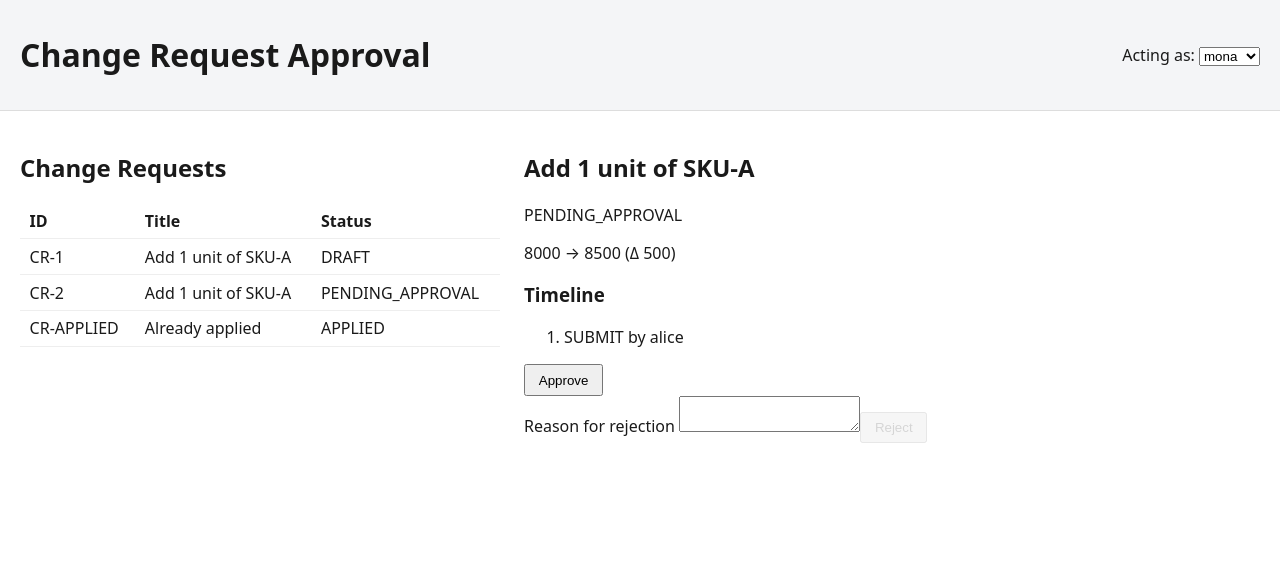
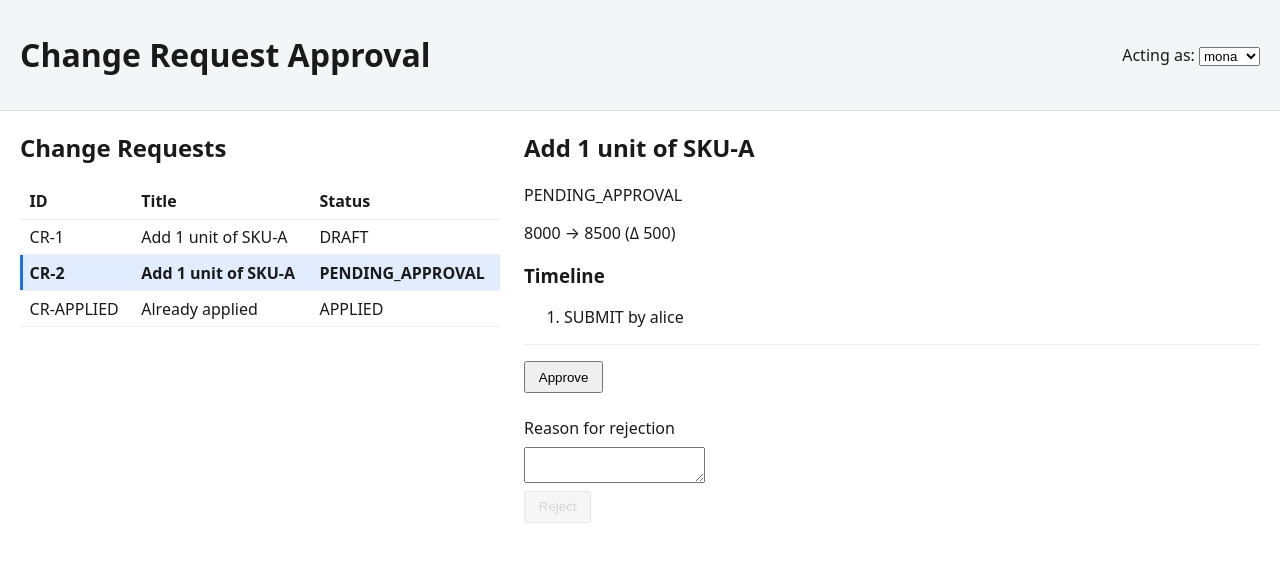
Before and after one commit to ZEEDA/cr-assessment-fullstack-20260721, an Angular app: page / in a window 1280 px wide. Shown: the top 562 px of the page. Built offline with nearby package versions, Linux system fonts and the light colour scheme.

Commit message:
Enhance CR list and detail components styling

```diff
--- a/src/app/app.component.html
+++ b/src/app/app.component.html
@@ -9,6 +9,7 @@
 </header>
 
 <main class="app-layout" *ngIf="show">
-	<app-cr-list (select)="onSelect($event)"></app-cr-list>
-	<app-cr-detail *ngIf="selectedId" [id]="selectedId"></app-cr-detail>
+	<app-cr-list [selectedId]="selectedId" (select)="onSelect($event)"></app-cr-list>
+	<app-cr-detail *ngIf="selectedId; else noSelection" [id]="selectedId"></app-cr-detail>
+	<ng-template #noSelection><p class="app-no-selection">Select a change request to see its details.</p></ng-template>
 </main>
--- a/src/app/app.component.ts
+++ b/src/app/app.component.ts
@@ -29,6 +29,8 @@ export class AppComponent {
 
 	switchUser(key: string): void {
 		this.session.user = users[key];
+		// Drop the open CR: the new user may not be able to see it (e.g. another org) and should pick from their own list.
+		this.selectedId = null;
 		this.reload();
 	}
 
--- a/src/frontend/cr-list/cr-list.component.html
+++ b/src/frontend/cr-list/cr-list.component.html
@@ -15,7 +15,7 @@
 			<tr><th>ID</th><th>Title</th><th>Status</th></tr>
 		</thead>
 		<tbody>
-			<tr *ngFor="let cr of rows" class="cr-list__row" (click)="select.emit(cr.id)">
+			<tr *ngFor="let cr of rows" class="cr-list__row" [attr.aria-current]="cr.id === selectedId ? 'true' : null" (click)="select.emit(cr.id)">
 				<td>{{ cr.id }}</td>
 				<td>{{ cr.title }}</td>
 				<td><span class="cr-status" [attr.data-status]="cr.status">{{ cr.status }}</span></td>
--- a/src/frontend/cr-list/cr-list.component.ts
+++ b/src/frontend/cr-list/cr-list.component.ts
@@ -1,4 +1,4 @@
-import { Component, EventEmitter, OnInit, Output } from '@angular/core';
+import { Component, EventEmitter, Input, OnInit, Output } from '@angular/core';
 import { CommonModule } from '@angular/common';
 import { CrApiClient } from '../../integration/cr-api-client';
 import { SessionService } from '../../session/session.service';
@@ -16,6 +16,8 @@ import { idle, loading, ViewState } from '../view-state';
 	templateUrl: './cr-list.component.html',
 })
 export class CrListComponent implements OnInit {
+	/** The CR open in the detail pane; its row is marked as current. */
+	@Input() selectedId: string | null = null;
 	@Output() select = new EventEmitter<string>();
 	state: ViewState<ChangeRequest[]> = idle();
 
--- a/src/styles.css
+++ b/src/styles.css
@@ -20,6 +20,17 @@ body {
 	padding: 1.25rem;
 	align-items: start;
 }
+/* Centred against the list column (overrides the grid's align-items: start). */
+.app-no-selection {
+	align-self: center;
+	margin: 0;
+	padding: 2rem 1rem;
+	text-align: center;
+	color: #666;
+	background: #fafbfc;
+	border: 1px dashed #ccc;
+	border-radius: 6px;
+}
 table {
 	border-collapse: collapse;
 	width: 100%;
@@ -30,11 +41,22 @@ td {
 	padding: 0.4rem 0.6rem;
 	border-bottom: 1px solid #eee;
 }
+.cr-list h2, .cr-detail__header h2{
+	margin-top: 0;
+}
 .cr-list__row {
 	cursor: pointer;
 }
 .cr-list__row:hover {
 	background: #f0f6ff;
+}
+/* After :hover (same specificity) so the selected row keeps its highlight under the pointer. */
+.cr-list__row[aria-current='true'] {
+	background: #e1ecff;
+	font-weight: 600;
+}
+.cr-list__row[aria-current='true'] td:first-child {
+	box-shadow: inset 3px 0 0 #1a73e8;
 }
 button {
 	padding: 0.4rem 0.8rem;
@@ -44,8 +66,16 @@ button:disabled {
 	cursor: not-allowed;
 }
 [role='alert'] {
+	background-color: #fdecea;
 	color: #b00020;
+	padding: 1px 4px;
 }
+[role='info'] {
+	background-color: #fdfcea;
+	color: #736d00;
+	padding: 1px 4px;
+}
+
 .cr-diff__row[data-kind='changed'] {
 	background: #fff6e5;
 }
@@ -55,3 +85,25 @@ button:disabled {
 .cr-diff__row[data-kind='removed'] {
 	background: #fdecea;
 }
+
+.cr-actions{
+	display: flex;
+	flex-direction: column;
+	align-items: flex-start;
+	padding: 16px 0;
+	gap: 0.5rem;
+	border-top: 1px solid #eee;
+}
+.cr-actions__reject{
+	display: flex;
+	flex-direction: column;
+	align-items: flex-start;
+	padding: 16px 0;
+	gap: 0.5rem;
+}
+.cr-actions__reject label{
+	display: flex;
+	flex-direction: column;
+	align-items: flex-start;
+	gap: 0.5rem;
+}
```
